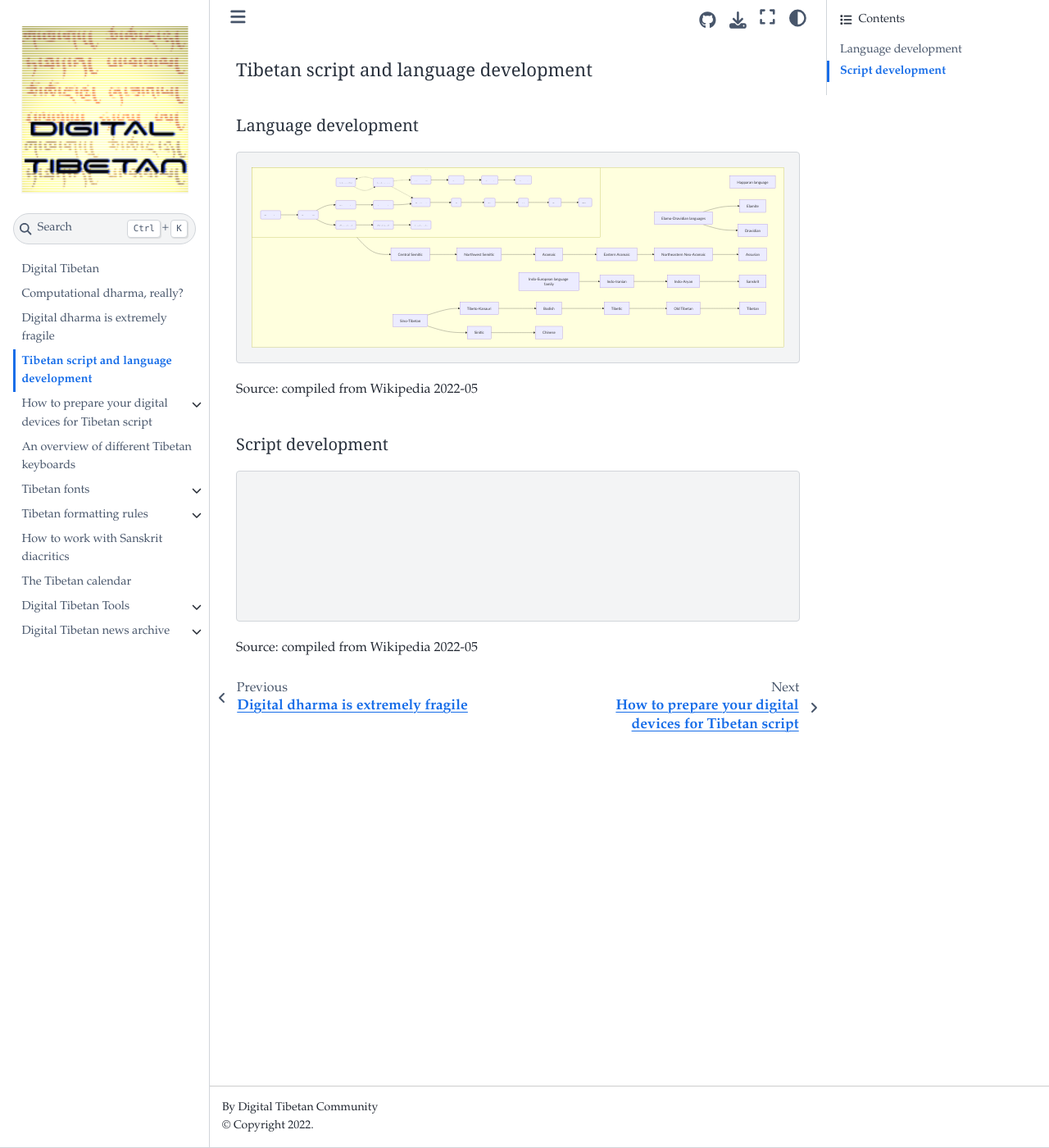
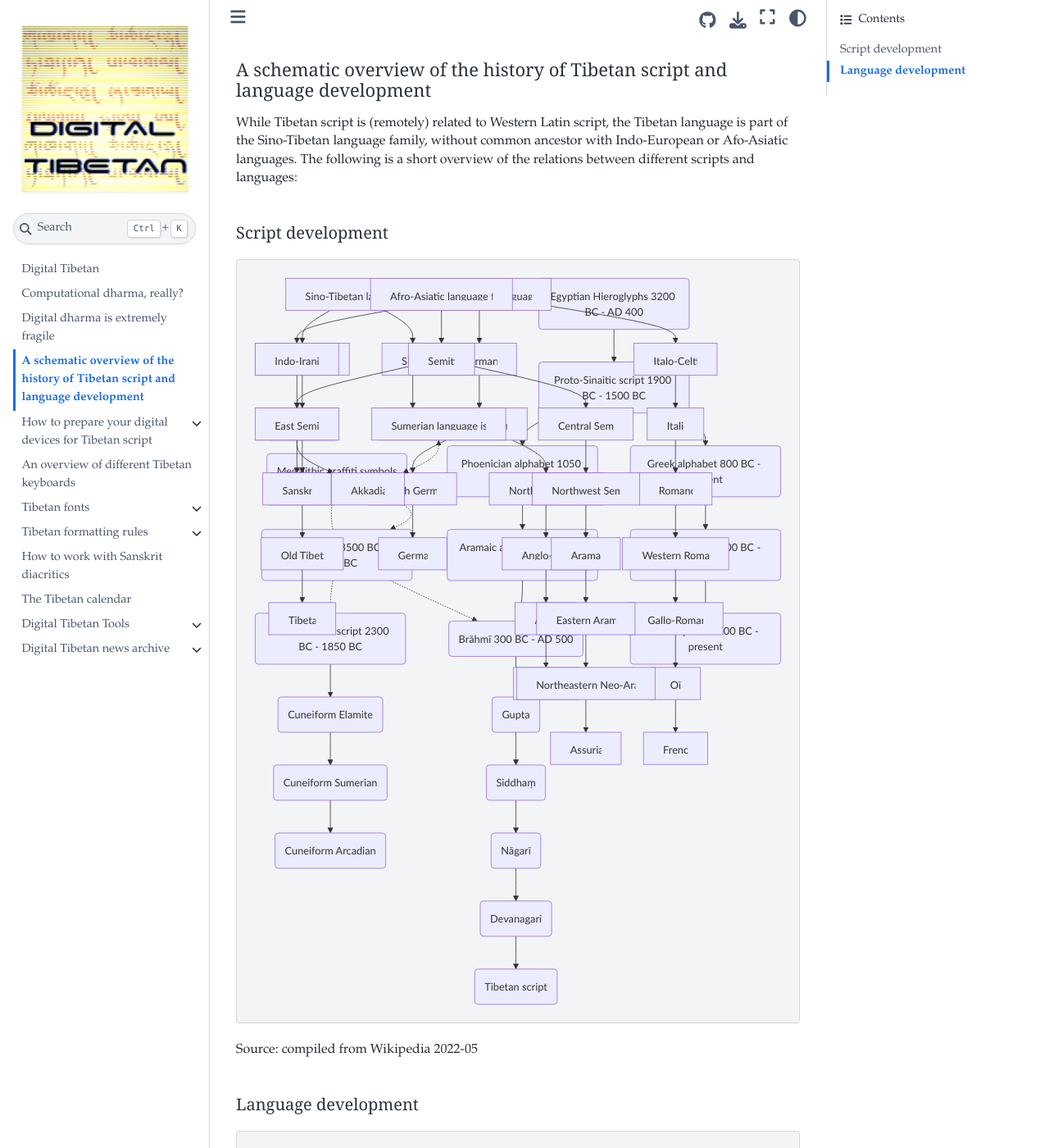
Before and after one commit to DigitalTibetan/DigitalTibetan, a Jupyter Book: the page built from docs/tibetan_script_history.md, in a window 1280 px wide and 1400 px high. Shown: the whole window at 82% size. Built offline with Jupyter Book 1.0.4 settings and Sphinx 7.4.7 and the Sphinx Book theme 1.1.4, drawn with Linux system fonts in a browser that asks for light colours; some of the changed text lies outside the part shown.

Commit message:
Fixes and cleanup to language and script history

````diff
--- a/_config.yml
+++ b/_config.yml
@@ -23,6 +23,11 @@ html:
   use_issue_button : true
 
 sphinx:
+  # mermaid_params = ['--theme', 'forest', '--width', '600', '--backgroundColor', 'transparent']
+  config:
+    mermaid_params:
+      - --width
+      - 100%
   extra_extensions:
     - sphinxcontrib.mermaid
 #   config:
--- a/docs/tibetan_script_history.md
+++ b/docs/tibetan_script_history.md
@@ -1,87 +1,78 @@
-# Tibetan script and language development
+# A schematic overview of the history of Tibetan script and language development
+
+While Tibetan script is (remotely) related to Western Latin script, the Tibetan language is part of the Sino-Tibetan language family, without common ancestor with Indo-European or Afo-Asiatic languages. The following is a short overview of the relations between different scripts and languages:
+## Script development
+
+```{mermaid}
+graph TD;
+BA(Megalithic graffiti symbols)-.->BB(Indus script 3500 BC - 1900 BC);
+CA(Linear Elamite script 2300 BC - 1850 BC)-->CB(Cuneiform Elamite);
+CB-->CD(Cuneiform Sumerian);
+CD-->CE(Cuneiform Arcadian);
+L0A(Egyptian Hieroglyphs 3200 BC - AD 400)-->LA(Proto-Sinaitic script 1900 BC - 1500 BC);
+LA-->LB(Phoenician alphabet 1050 BC - 150 BC);
+LB-->LC(Aramaic alphabet 800 BC - AD 600);
+LC-->LD(Brāhmī 300 BC - AD 500);
+LD-->LE(Gupta);
+LE-->LF(Siddhaṃ);
+LF-->LG(Nāgarī);
+LG-->LH(Devanagari);
+LH-->LI(Tibetan script);
+LA-->LK(Greek alphabet 800 BC - present);
+LK-->LL(Old Italic script 700 BC - 100 BC);
+LL-->LM(Latin alphabet 700 BC - present);
+BB-.->LD;
+BB-.->BA;
+BB-.->CA;
+```
+Source: compiled from Wikipedia 2022-05
 
 ## Language development
 
 ```{mermaid}
 graph TD;
-subgraph languages
-A[Happaran language];
-C[Elamo-Dravidian languages]-->D[Elamite];
-C-->E[Dravidian];
+AAA[Sino-Tibetan language family]-->AAB[Tibeto-Kanauri];
+AAB-->AAC[Bodish];
+AAC-->AAD[Tibetic];
+AAD-->AAE[Old Tibetan];
+AAE-->AAF[Tibetan];
+AAA-->AAG[Sinitic];
+AAG-->AAH[Chinese];
+```
 
+```{mermaid}
+graph TD;
+AA[Indo-European language family]-->AB[Indo-Iranian];
+AB-->AC[Indo-Aryan];
+AC-->AD[Sanskrit];
+AA-->ABA[Germanic];
+ABA-->ABB[West Germanic];
+ABB-->ABC[High German];
+ABC-->ABD[German];
+ABB--> ABBA[North Sea Germanic];
+ABBA-->ABBB[Anglo-Frisian];
+ABBB-->ABBC[Anglic];
+ABBC-->ABBD[English];
+AA-->ACA[Italo-Celtic?];
+ACA-->ACB[Italic];
+ACB-->ACC[Romance];
+ACC-->ACD[Western Romance];
+ACD-->ACE[Gallo-Romance];
+ACE-->ACF[Oïl];
+ACF-->ACG[French];
+```
+
+```{mermaid}
+graph TD;
 AH[Afro-Asiatic language family]-->AI[Semitic];
 AI-->AJ[East Semitic];
 AJ-->AK[Akkadian];
+BE[Sumerian language isolate]<-.->AK;
 AI-->AM[Central Semitic];
 AM-->AN[Northwest Semitic];
 AN-->AO[Aramaic];
 AO-->AP[Eastern Aramaic];
 AP-->AQ[Northeastern Neo-Aramaic];
 AQ-->AR[Assurian];
-
-AA[Indo-European language family]-->AB[Indo-Iranian];
-AB-->AC[Indo-Aryan];
-AC-->AD[Sanskrit];
-
-BE[Sumerian language - isolate]<-.->AK;
-
-AAA[Sino-Tibetan]-->AAB[Tibeto-Kanauri]
-AAB-->AAC[Bodish]
-AAC-->AAD[Tibetic]
-AAD-->AAE[Old Tibetan]
-AAE-->AAF[Tibetan]
-
-AAA-->AAG[Sinitic]
-AAG-->AAH[Chinese]
-end
 ```
-Source: compiled from Wikipedia 2022-05
-## Script development
-
-```{mermaid}
-graph TD;
-subgraph scripts
-BA(Megalithic graffiti symbols?)-.->BB(Indus script 3500 BC - 1900 BC);
-
-
-CA(Linear Elamite script 2300 BC - 1850 BC);
-CA-->CB(Cuneiform Elamite);
-CB-->CD(Cuneiform Sumerian);
-CD-->CE(Cuneiform Arcadian);
-
-L0A(Egyptian Hieroglyphs 3200 BC - AD 400)-->LA
-LA(Proto-Sinaitic script 1900 BC - 1500 BC)-->LB(Phoenician alphabet 1050 BC - 150 BC)
-LB-->LC(Aramaic alphabet 800 BC - AD 600)
-LC-->LD(Brāhmī 300 BC - AD 500)
-LD-->LE(Gupta)
-LE-->LF(Siddhaṃ)
-LF-->LG(Nāgarī)
-LG-->LH(Devanagari)
-LH-->LI(Tibetan script)
-
-LA-->LK(Greek alphabet 800 BC - present)
-LK-->LL(Old Italic script 700 BC - 100 BC)
-LL-->LM(Latin alphabet 700 BC - present)
-
-BB-.->LD;
-BB-.->BA;
-BB-.->CA;
-
-end
-```
-Source: compiled from Wikipedia 2022-05
-
-<!--
--.->LI;
-
-A<-.->BB
-AK<-.->CE;
-LD<-.->AD;
-LH<-.->AD;
-BE-.->AK;
-BE<-.->CD;
-
-D<-.->CA;
-AN<-.->LA;
-AAF<
--->
+Sources: compiled from Wikipedia 2022-05
````
